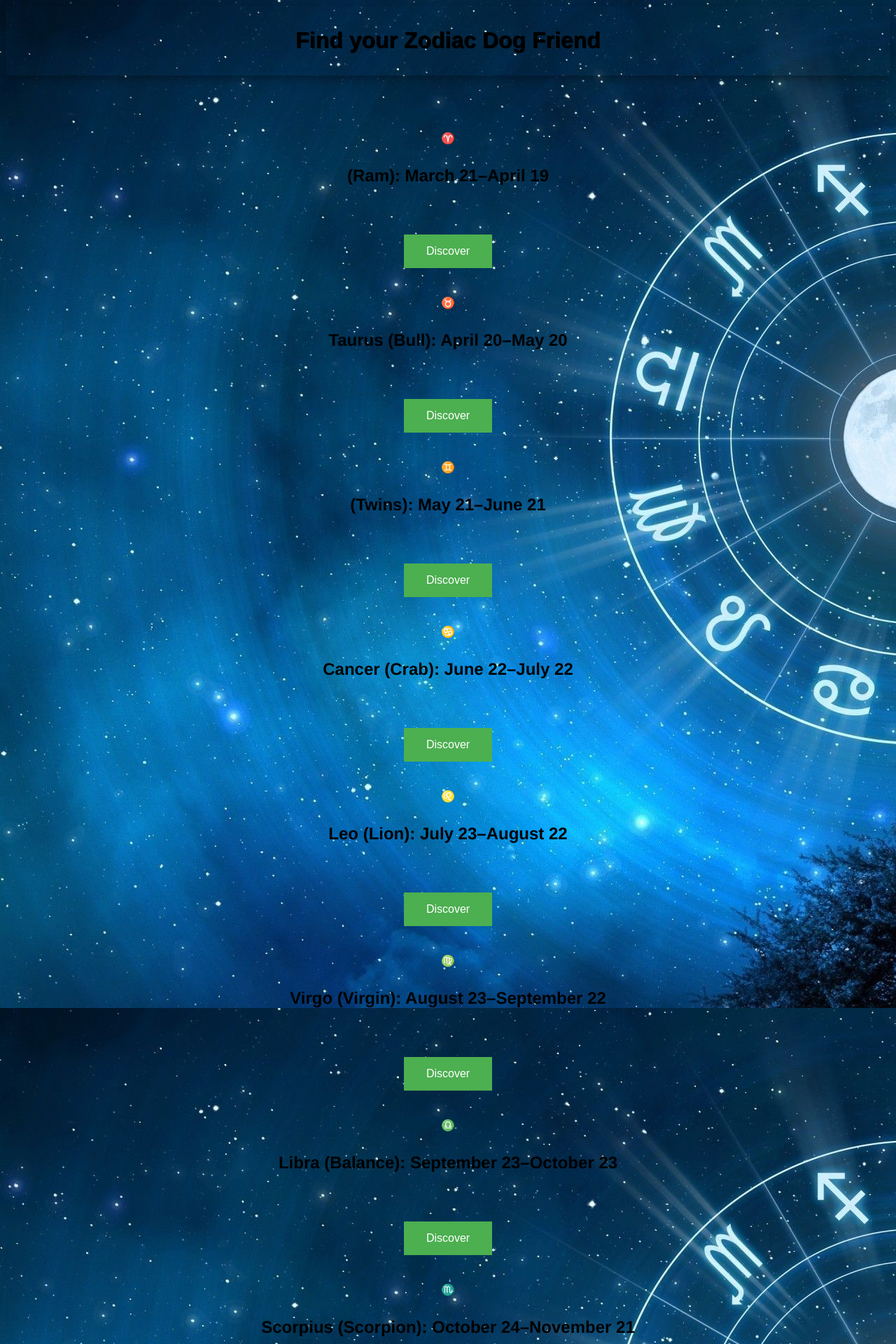
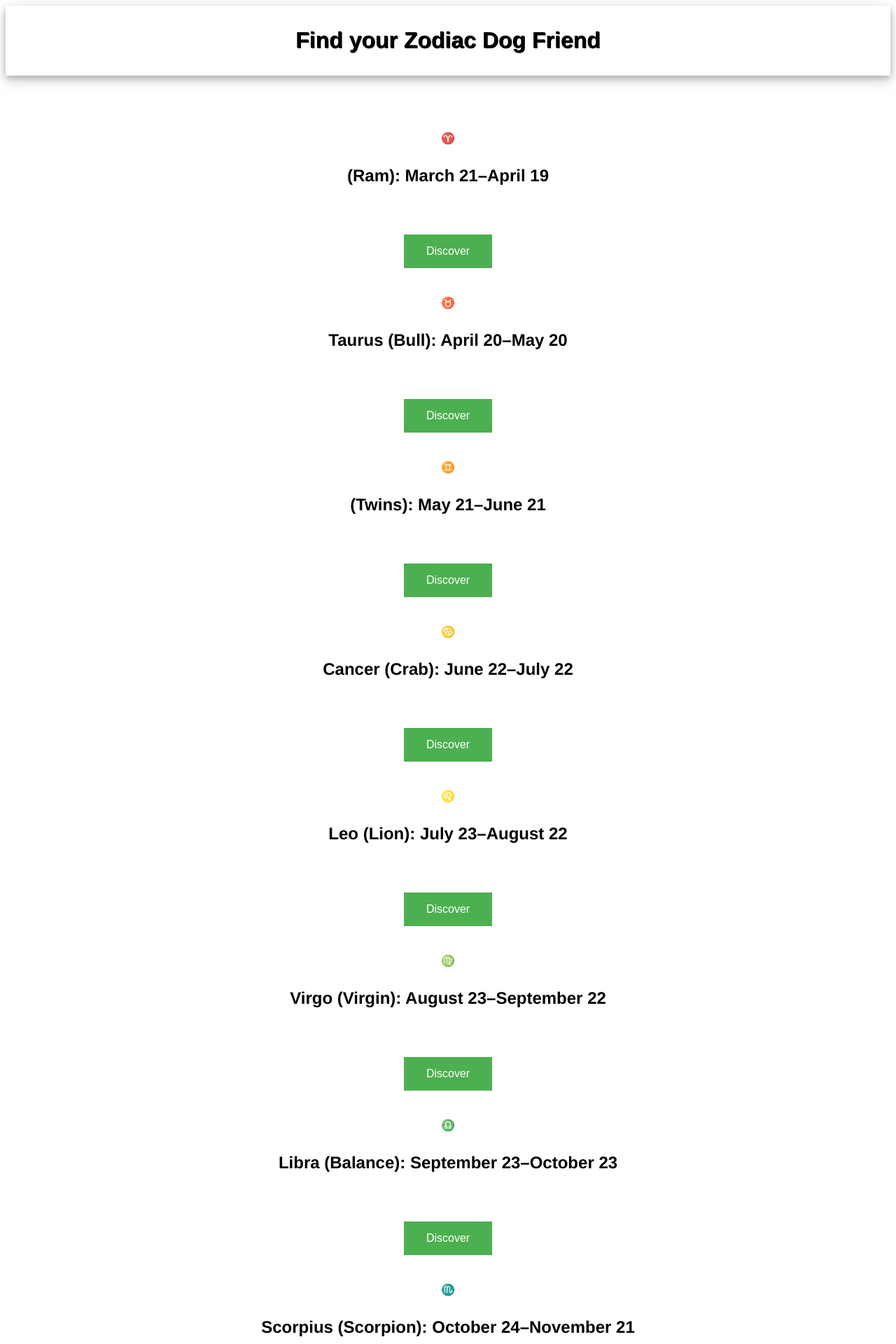
Before and after one commit to oraldo-doci/horoscope-best-friend, a PHP site: page / in a window 1280 px wide. Shown: the top 1920 px of the page at 70% size. Run offline with PHP 8.4, Linux system fonts and the light colour scheme.

Commit message:
background fix

```diff
--- a/zodiac-dog/index.html
+++ b/zodiac-dog/index.html
@@ -8,7 +8,7 @@
   </head>
   <body>
       <header><h1>Find your Zodiac Dog Friend</h1></header>
-    <div>
+    <div class="content">
       <ol>
         <li >♈ <h2> (Ram): March 21–April 19</h2></li>
          <button onclick="myFunction()">Discover</button>
--- a/zodiac-dog/style.css
+++ b/zodiac-dog/style.css
@@ -1,8 +1,12 @@
 body {
-  background: url("/public/back-astrology.jpg");
+
   font-family: "PT Sans", "Helvetica Neue", Helvetica, Arial, sans-serif;
   justify-content: center;
   text-align: center;
+}
+.content{
+  background: url("/public/back-astrology.jpg");
+  background: no-repeat;
 }
 text {
   font-size: 3vw;
```
